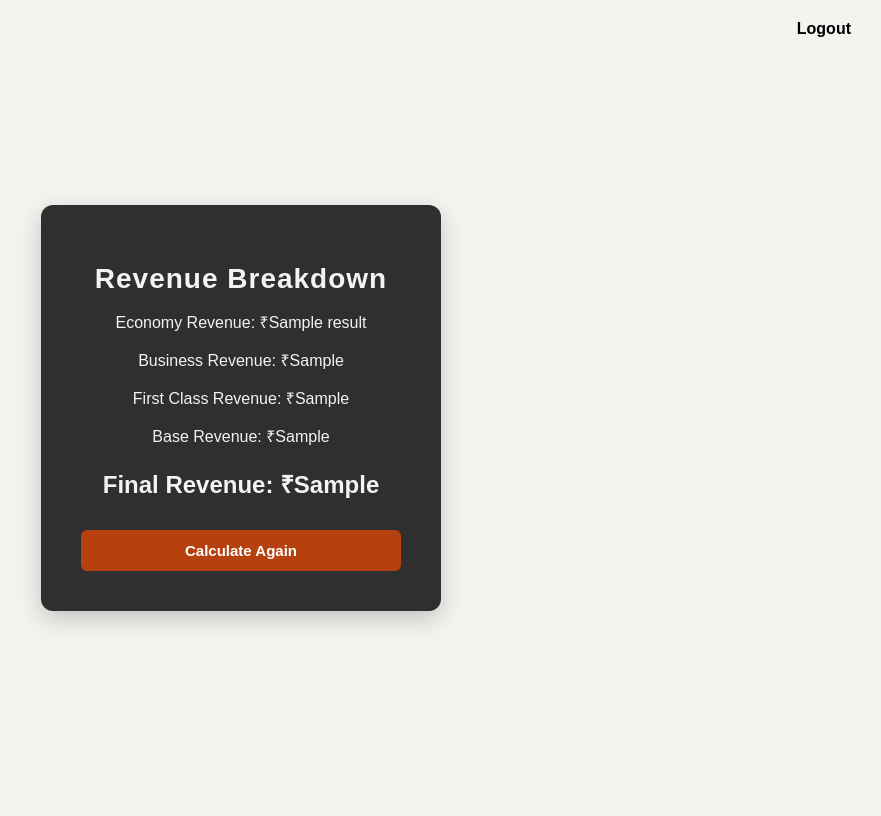
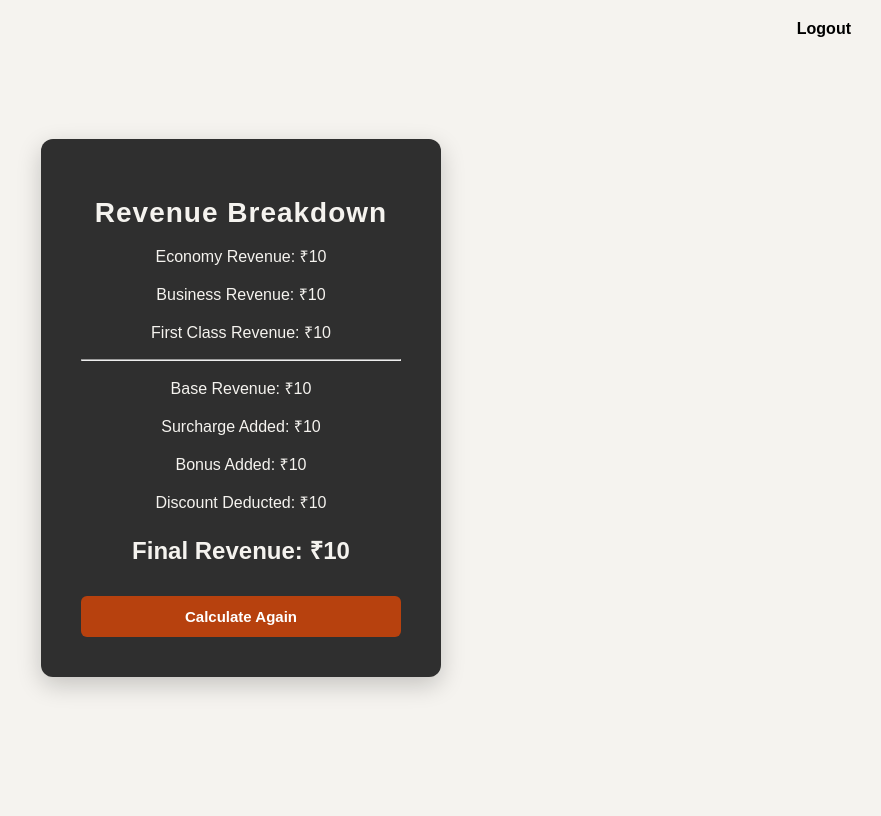
Before and after one commit to fathimath-zuhara/Airline-Revenue-Management-System, a Flask app: template Templates/result.html in a window 1280 px wide. Shown: the whole page, without its empty margins (399-1280 px from the left). Run offline with Flask 3, Linux system fonts and the light colour scheme; the template is opened without the code that fills it: most values are stand-ins (such as "Sample title", 1, 10 or a date in 2020).

Commit message:
Updated and improved styling

```diff
--- a/Templates/result.html
+++ b/Templates/result.html
@@ -14,12 +14,20 @@
 <div class="card">
     <h1>Revenue Breakdown</h1>
 
-    <p>Economy Revenue: ₹{{ result.economy_revenue }}</p>
-    <p>Business Revenue: ₹{{ result.business_revenue }}</p>
-    <p>First Class Revenue: ₹{{ result.first_revenue }}</p>
-    <p>Base Revenue: ₹{{ result.base_revenue }}</p>
+    <p>Economy Revenue: ₹{{ "{:,.0f}".format(result.economy_revenue) }}</p>
+    <p>Business Revenue: ₹{{ "{:,.0f}".format(result.business_revenue) }}</p>
+    <p>First Class Revenue: ₹{{ "{:,.0f}".format(result.first_revenue) }}</p>
 
-    <h2 class="final">Final Revenue: ₹{{ result.final_revenue }}</h2>
+    <hr>
+
+    <p>Base Revenue: ₹{{ "{:,.0f}".format(result.base_revenue) }}</p>
+    <p>Surcharge Added: ₹{{ "{:,.0f}".format(result.surcharge) }}</p>
+    <p>Bonus Added: ₹{{ "{:,.0f}".format(result.bonus) }}</p>
+    <p>Discount Deducted: ₹{{ "{:,.0f}".format(result.discount) }}</p>
+
+    <h2 class="final">
+        Final Revenue: ₹{{ "{:,.0f}".format(result.final_revenue) }}
+    </h2>
 
     <a href="/index">
         <button>Calculate Again</button>
--- a/app.py
+++ b/app.py
@@ -4,9 +4,9 @@ import re
 app = Flask(__name__)
 
 # Ticket rates
-ECONOMY_RATE = 5
-BUSINESS_RATE = 8
-FIRST_RATE = 12
+ECONOMY_RATE = 7
+BUSINESS_RATE = 10
+FIRST_RATE = 15
 
 
 # PASSWORD VALIDATION
@@ -35,24 +35,36 @@ def calculate_revenue(economy, business, first, distance, aircraft):
     first_revenue = first * distance * FIRST_RATE
 
     base_revenue = economy_revenue + business_revenue + first_revenue
-    final_revenue = base_revenue
 
+    surcharge=0
+    bonus =  0
+    discount = 0
+
+    # Passenger count bonus
     if total_passengers > 300:
-        final_revenue += base_revenue * 0.10
+        surcharge += base_revenue * 0.10
 
+    # Long distance penalty
     if distance > 5000:
-        final_revenue -= base_revenue * 0.05
+        discount += base_revenue * 0.05
 
+    # Aircraft-based bonus
     if aircraft == "A380" and total_passengers > 250:
-        final_revenue += 100000
+        bonus += 100000
+
+    final_revenue = base_revenue + surcharge + bonus - discount
 
     return {
         "economy_revenue": economy_revenue,
         "business_revenue": business_revenue,
         "first_revenue": first_revenue,
         "base_revenue": base_revenue,
+        "surcharge": surcharge, # Add this line!
+        "bonus": bonus,
+        "discount": discount,
         "final_revenue": final_revenue
     }
+
 
 @app.route("/logout")
 def logout():
@@ -108,9 +120,8 @@ def index():
 
 
 # CALCULATE
-@app.route("/calculate", methods=["POST"])
+@app.route("/calculate", methods=['POST'])
 def calculate():
-    try:
         economy = int(request.form["economy"])
         business = int(request.form["business"])
         first = int(request.form["first"])
@@ -129,10 +140,6 @@ def calculate():
 
         return render_template("result.html", result=result)
 
-    except:
-        return render_template("index.html",
-                               error="Invalid input values.")
-
 
 if __name__ == "__main__":
     app.run(debug=True)
```
